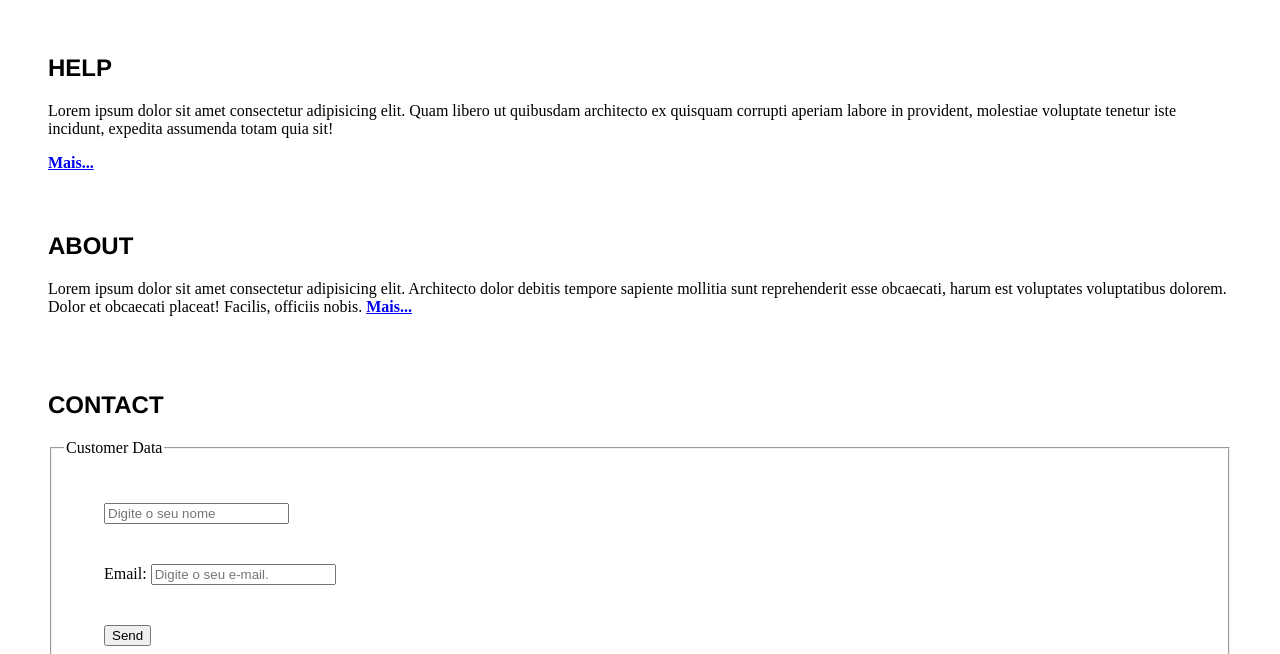
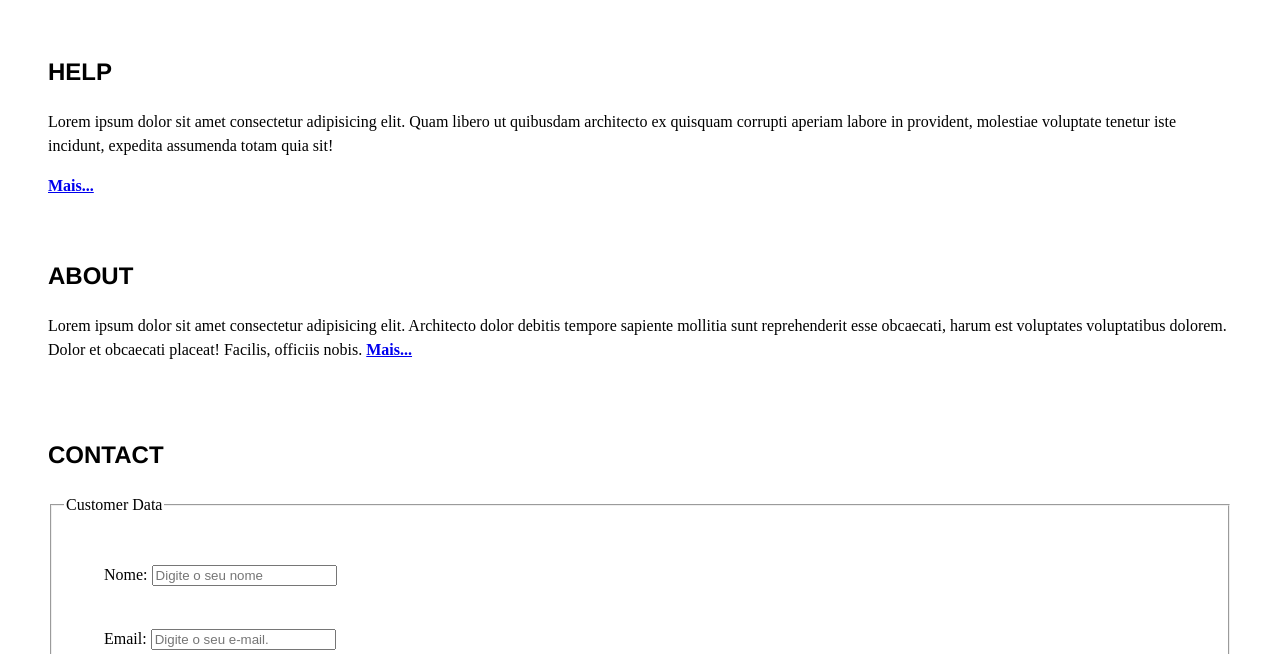
Before and after one commit to marianaroberti/projeto-inicial-h, a plain HTML site: page index.html in a window 1280 px wide. Shown: the part 146-800 px from the top of the page. Drawn offline with Linux system fonts and the light colour scheme.

Commit message:
arrumando caixa de nome e id section

```diff
--- a/css/estilo.css
+++ b/css/estilo.css
@@ -10,3 +10,4 @@
     a { font-weight: bold;
     }
     div {padding: 20px;}
+    section {line-height: 1.5;}
--- a/index.html
+++ b/index.html
@@ -48,8 +48,8 @@
 							<legend>Customer Data</legend>
 							<div>
 							<div>
-								<label for="idNm"></label>
-								<input type="email" name="txtNm" id="idNm" placeholder="Digite o seu nome"/>
+								<label for="idNm">Nome:</label>
+								<input type="text" name="txtNm" id="idNm" placeholder="Digite o seu nome"/>
 
 
 						</div>
```
